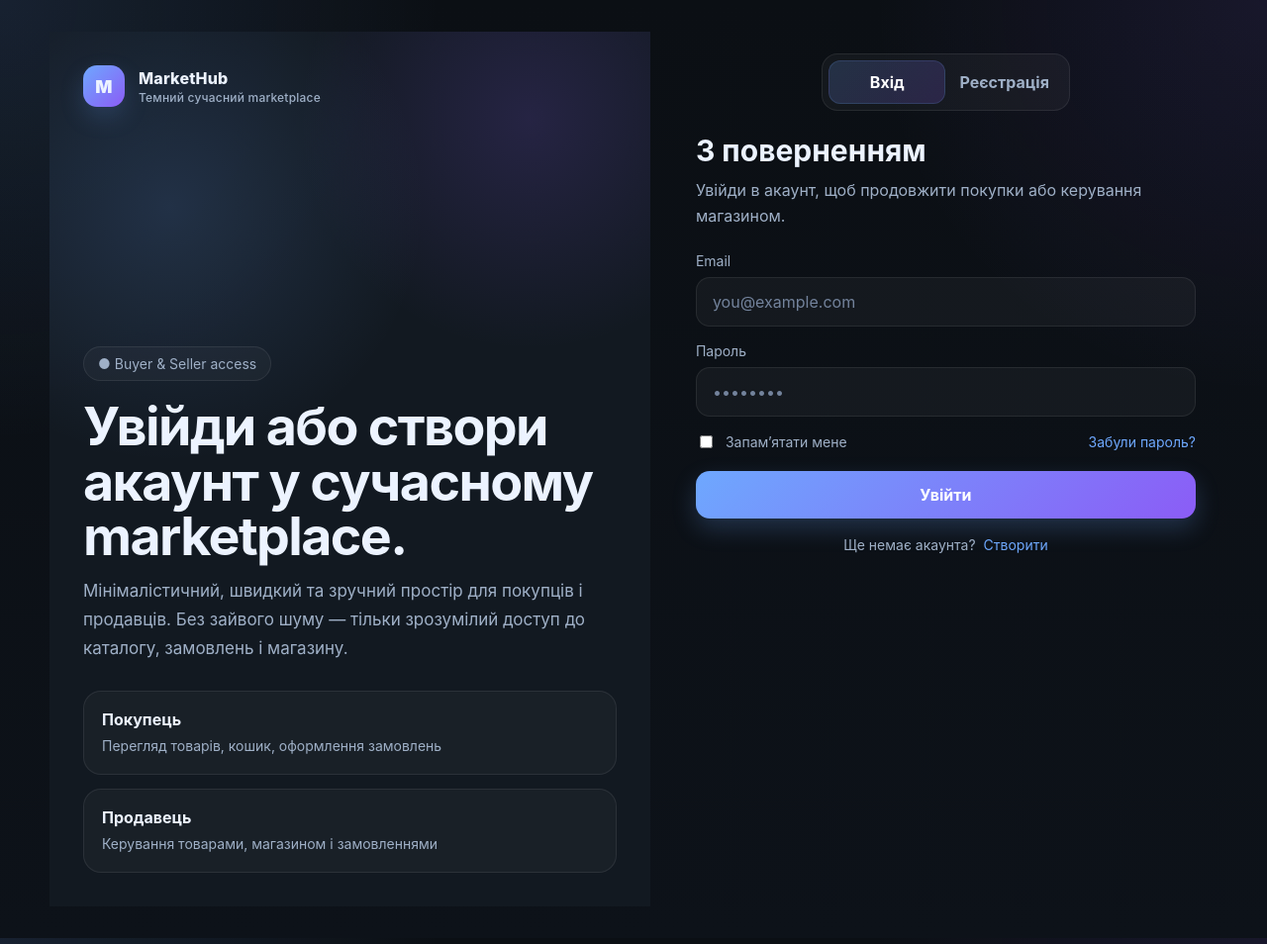
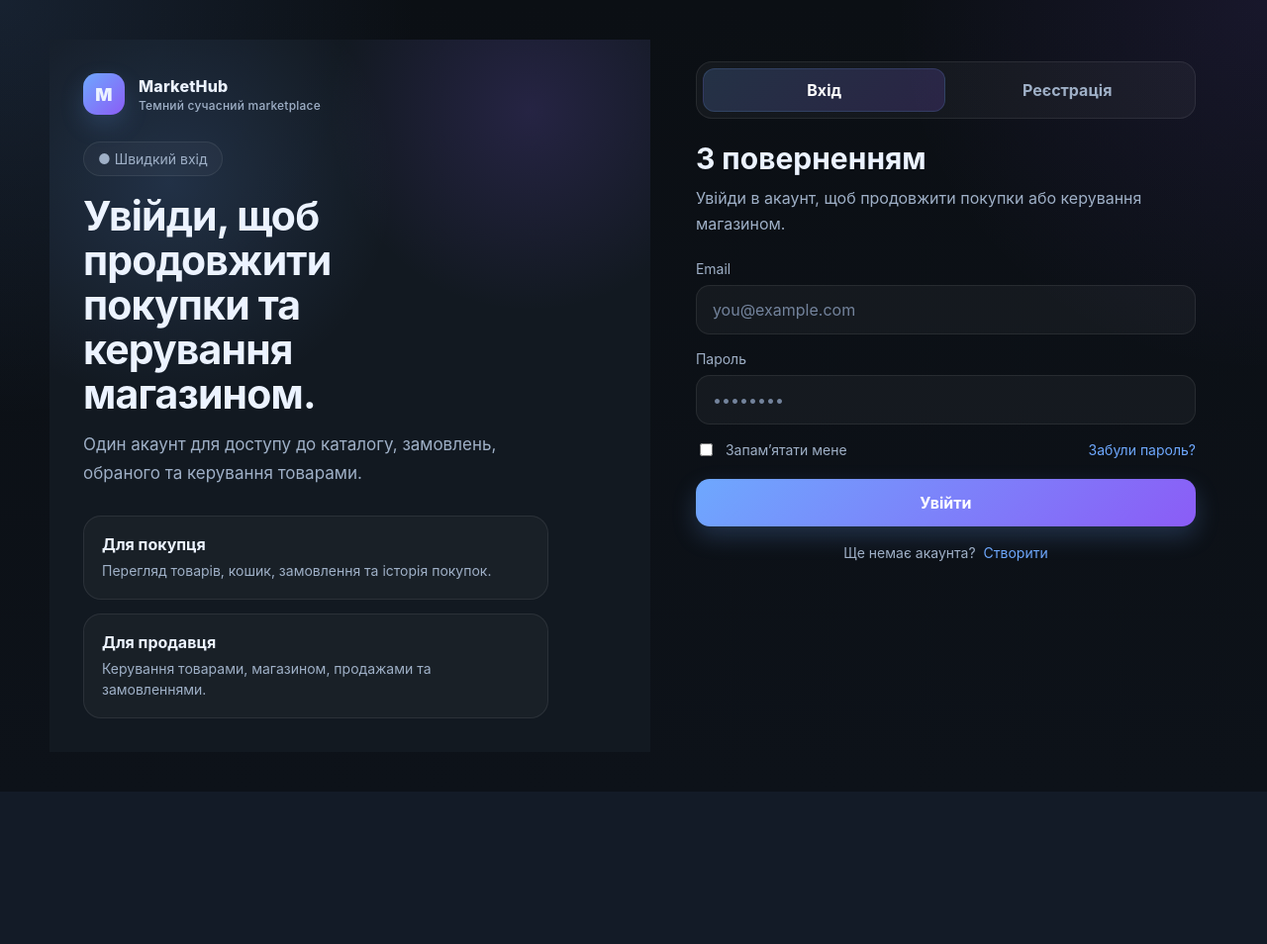
Before and after one commit to ZelenaZelenaZapka/MarketplacePortfolio, a Django app: page / in a window 1280 px wide. Shown: the whole page at 99% size. After the commit the page ends 800 px from the top, so only its background shows below. Run offline with Django 5.2, Linux system fonts and the light colour scheme.

Commit message:
fetch: auth processes data and highlights errors

```diff
--- a/mainapp/forms.py
+++ b/mainapp/forms.py
@@ -1,24 +1,84 @@
+import re
 from django import forms
+from django.contrib.auth.models import User
 
 class RegisterUserForm(forms.Form):
     ROLE_CHOICES = (
-        ('buyer', 'Покупець'),
-        ('seller', 'Продавець'),
+        ("buyer", "Покупець"),
+        ("seller", "Продавець"),
     )
 
-    name = forms.CharField(max_length=100)
-    email = forms.EmailField()
-    phone = forms.CharField(max_length=20)
-    password = forms.CharField(widget=forms.PasswordInput)
-    confirm_password = forms.CharField(widget=forms.PasswordInput)
-    role = forms.ChoiceField(choices=ROLE_CHOICES)
+    name = forms.CharField(
+        max_length=100,
+        error_messages={
+            "required": "Введіть ім’я",
+            "invalid": "Введіть коректний email",
+        }
+    )
+
+    email = forms.EmailField(
+        error_messages={
+            "required": "Введіть email",
+            "invalid": "Введіть коректний email",
+        }
+    )
+
+    phone = forms.CharField(
+        max_length=20,
+        error_messages={
+            "required": "Введіть номер телефону",
+        }
+    )
+
+    password = forms.CharField(
+        widget=forms.PasswordInput,
+        min_length=8,
+        error_messages={
+            "required": "Введіть пароль",
+            "min_length": "Пароль має містити мінімум 8 символів",
+        }
+    )
+
+    confirm_password = forms.CharField(
+        widget=forms.PasswordInput,
+        min_length=8,
+        error_messages={
+            "required": "Підтвердіть пароль",
+            "min_length": "Підтвердження пароля має містити мінімум 8 символів",
+        }
+    )
+
+    role = forms.ChoiceField(
+        choices=ROLE_CHOICES,
+        error_messages={
+            "required": "Оберіть роль",
+            "invalid_choice": "Оберіть коректну роль",
+        }
+    )
+
+    def clean_email(self):
+        email = self.cleaned_data.get("email")
+
+        if User.objects.filter(email=email).exists():
+            raise forms.ValidationError("Користувач з таким email вже існує")
+
+        return email
+
+    def clean_phone(self):
+        phone = self.cleaned_data.get("phone", "").strip()
+
+        if not re.fullmatch(r"^\+?\d{10,15}$", phone):
+            raise forms.ValidationError("Введіть коректний номер телефону")
+
+        return phone
 
     def clean(self):
         cleaned_data = super().clean()
-        password = cleaned_data.get('password')
-        confirm_password = cleaned_data.get('confirm_password')
+
+        password = cleaned_data.get("password")
+        confirm_password = cleaned_data.get("confirm_password")
 
         if password and confirm_password and password != confirm_password:
-            raise forms.ValidationError('Паролі не співпадають')
+            raise forms.ValidationError("Паролі не співпадають")
 
         return cleaned_data
--- a/mainapp/static/css/auth.css
+++ b/mainapp/static/css/auth.css
@@ -82,6 +82,7 @@ input {
   gap: 14px;
   font-weight: 800;
   letter-spacing: 0.2px;
+  margin-bottom: 8px;
 }
 
 .brand-logo {
@@ -105,7 +106,12 @@ input {
 }
 
 .hero-content {
-  max-width: 560px;
+  display: none;
+  max-width: 470px;
+}
+
+.hero-content.active {
+  display: block;
 }
 
 .pill {
@@ -123,9 +129,10 @@ input {
 
 .hero-content h1 {
   margin: 0 0 14px;
-  font-size: clamp(34px, 4.2vw, 58px);
-  line-height: 1.03;
-  letter-spacing: -0.03em;
+  font-size: clamp(30px, 3.2vw, 46px);
+  line-height: 1.1;
+  letter-spacing: -0.02em;
+  max-width: 12ch;
 }
 
 .hero-content p {
@@ -164,12 +171,7 @@ input {
   display: flex;
 }
 
-.auth-card {
-  width: 100%;
-  padding: 22px;
-  display: flex;
-  align-items: center;
-}
+
 
 .auth-switch {
   position: relative;
@@ -216,28 +218,15 @@ input {
 }
 
 .forms-wrap {
-  position: relative;
   width: 100%;
   max-width: 520px;
   margin: 0 auto;
-  min-height: 760px;
 }
 
-@media (max-width: 980px) {
-  .forms-wrap {
-    min-height: 800px;
-  }
-}
 
-@media (max-width: 640px) {
-  .forms-wrap {
-    min-height: 860px;
-  }
-}
 
 .auth-form {
-  position: absolute;
-  inset: 0;
+  display: none;
   opacity: 0;
   visibility: hidden;
   transform: translateY(14px) scale(0.985);
@@ -246,6 +235,7 @@ input {
 }
 
 .auth-form.active {
+  display: block;
   opacity: 1;
   visibility: visible;
   transform: translateY(0) scale(1);
@@ -416,8 +406,16 @@ input {
   }
 
   .auth-hero {
+    padding: 34px;
+    background:
+      radial-gradient(circle at 20% 20%, rgba(110,168,254,0.16), transparent 30%),
+      radial-gradient(circle at 80% 10%, rgba(139,92,246,0.16), transparent 25%),
+      rgba(20, 27, 36, 0.82);
+    display: flex;
+    flex-direction: column;
+    justify-content: flex-start;
+    gap: 48px;
     min-height: auto;
-    gap: 40px;
   }
 
   .forms-wrap {
@@ -457,3 +455,9 @@ input {
     min-height: 700px;
   }
 }
+
+.error-text {
+  color: #ff5f5f;
+  font-size: 14px;
+  margin-bottom: 6px;
+}
--- a/mainapp/static/js/auth.js
+++ b/mainapp/static/js/auth.js
@@ -12,6 +12,9 @@ const switchIndicator = document.getElementById("switch-indicator");
 const roleCards = document.querySelectorAll(".role-card");
 const selectedRoleInput = document.getElementById("selected-role");
 
+const heroLogin = document.getElementById("hero-login");
+const heroRegister = document.getElementById("hero-register");
+
 function showLogin() {
   loginForm.classList.add("active");
   registerForm.classList.remove("active");
@@ -20,6 +23,9 @@ function showLogin() {
   showRegisterBtn.classList.remove("active");
 
   switchIndicator.classList.remove("to-register");
+
+  heroLogin.classList.add("active");
+  heroRegister.classList.remove("active");
 }
 
 function showRegister() {
@@ -30,6 +36,9 @@ function showRegister() {
   showLoginBtn.classList.remove("active");
 
   switchIndicator.classList.add("to-register");
+
+  heroRegister.classList.add("active");
+  heroLogin.classList.remove("active");
 }
 
 showLoginBtn.addEventListener("click", showLogin);
@@ -44,3 +53,9 @@ roleCards.forEach((card) => {
     selectedRoleInput.value = card.dataset.role;
   });
 });
+
+if (registerForm.classList.contains("active")) {
+  showRegister();
+} else {
+  showLogin();
+}
--- a/mainapp/templates/auth_page/auth.html
+++ b/mainapp/templates/auth_page/auth.html
@@ -20,22 +20,40 @@
           </div>
         </a>
 
-        <div class="hero-content">
-          <span class="pill">● Buyer & Seller access</span>
-          <h1>Увійди або створи акаунт у сучасному marketplace.</h1>
+        <div class="hero-content active" id="hero-login">
+          <span class="pill">● Швидкий вхід</span>
+          <h1>Увійди, щоб продовжити покупки та керування магазином.</h1>
           <p>
-            Мінімалістичний, швидкий та зручний простір для покупців і продавців.
-            Без зайвого шуму — тільки зрозумілий доступ до каталогу, замовлень і магазину.
+            Один акаунт для доступу до каталогу, замовлень, обраного та керування товарами.
+          </p>
+
+          <div class="hero-points">
+            <div class="hero-point">
+              <strong>Для покупця</strong>
+              <span>Перегляд товарів, кошик, замовлення та історія покупок.</span>
+            </div>
+            <div class="hero-point">
+              <strong>Для продавця</strong>
+              <span>Керування товарами, магазином, продажами та замовленнями.</span>
+            </div>
+          </div>
+        </div>
+
+        <div class="hero-content" id="hero-register">
+          <span class="pill">● Новий акаунт</span>
+          <h1>Створи акаунт і почни купувати або продавати.</h1>
+          <p>
+            Обери роль, заповни кілька полів і отримай доступ до свого простору в marketplace.
           </p>
 
           <div class="hero-points">
             <div class="hero-point">
               <strong>Покупець</strong>
-              <span>Перегляд товарів, кошик, оформлення замовлень</span>
+              <span>Знаходь товари, додавай у кошик і оформлюй замовлення.</span>
             </div>
             <div class="hero-point">
               <strong>Продавець</strong>
-              <span>Керування товарами, магазином і замовленнями</span>
+              <span>Додавай товари, керуй магазином і приймай замовлення.</span>
             </div>
           </div>
         </div>
--- a/mainapp/templates/auth_page/form.html
+++ b/mainapp/templates/auth_page/form.html
@@ -9,7 +9,7 @@
         </div>
 
         <div class="forms-wrap">
-        <form class="auth-form active" id="login-form" method="post">
+        <form class="auth-form {% if not form.errors %}active{% endif %}" id="login-form" method="post">
             {% csrf_token %}
 
             <div class="form-head">
@@ -43,7 +43,15 @@
             </div>
         </form>
 
-        <form class="auth-form" id="register-form">
+        <form class="auth-form {% if form.errors %}active{% endif %}" id="register-form" method="POST" novalidate>
+            {% csrf_token %}
+
+            {% if form.non_field_errors %}
+                <div class="error-text">
+                    {{ form.non_field_errors }}
+                </div>
+            {% endif %}
+
             <div class="form-head">
                 <h2>Створення акаунта</h2>
                 <p>Обери роль і створи простий доступ до платформи за кілька кроків.</p>
@@ -63,31 +71,52 @@
                 </button>
             </div>
 
-            <input type="hidden" name="role" id="selected-role" value="buyer" />
+            <input type="hidden" name="role" id="selected-role" value="buyer">
+
+            {% if form.role.errors %}
+                <div class="error-text">
+                    {{ form.role.errors }}
+                </div>
+            {% endif %}
 
             <div class="form-group">
+                {% if form.name.errors %}
+                    <div class="error-text">{{ form.name.errors }}</div>
+                {% endif %}
                 <label for="register-name">Ім’я</label>
-            <input id="register-name" name="name" type="text" placeholder="Ваше ім’я" />
+                {{ form.name }}
             </div>
 
             <div class="form-group">
+                {% if form.email.errors %}
+                    <div class="error-text">{{ form.email.errors }}</div>
+                {% endif %}
                 <label for="register-email">Email</label>
-            <input id="register-email" name="email" type="email" placeholder="you@example.com" />
+                {{ form.email }}
             </div>
 
             <div class="form-group">
+                {% if form.phone.errors %}
+                    <div class="error-text">{{ form.phone.errors }}</div>
+                {% endif %}
                 <label for="register-phone">Номер</label>
-            <input id="register-phone" name="phone" type="tel" placeholder="+380123456789" />
+                {{ form.phone }}
             </div>
 
             <div class="form-group">
+                {% if form.password.errors %}
+                    <div class="error-text">{{ form.password.errors }}</div>
+                {% endif %}
                 <label for="register-password">Пароль</label>
-            <input id="register-password" name="password" type="password" placeholder="Створіть пароль" />
+                {{ form.password }}
             </div>
 
             <div class="form-group">
+                {% if form.confirm_password.errors %}
+                    <div class="error-text">{{ form.confirm_password.errors }}</div>
+                {% endif %}
                 <label for="register-password-repeat">Підтвердження пароля</label>
-            <input id="register-password-repeat" name="confirm_password" type="password" placeholder="Повторіть пароль" />
+                {{ form.confirm_password }}
             </div>
 
             <button class="btn btn-primary full-width" type="submit">Створити акаунт</button>
--- a/mainapp/urls.py
+++ b/mainapp/urls.py
@@ -3,6 +3,6 @@ from django.urls import path
 from . import views
 
 urlpatterns = [
-    path("store", views.index, name="index"),
-    path("", views.reg_page, name="reg"),
+    path("store", views.store_page, name="store"),
+    path("", views.register_view, name="reg"),
 ]
--- a/mainapp/views.py
+++ b/mainapp/views.py
@@ -1,20 +1,46 @@
 from django.shortcuts import render, redirect
+from django.contrib.auth.models import User
 from .forms import RegisterUserForm
+from .models import Customer, Seller
+from django.utils.text import slugify
 
-def index(request):
+def store_page(request):
     return render(request, "page_of_store/startpage.html")
 
-def reg_page(request):
-    return render(request, "auth_page/auth.html")
-
-def auth_view(request):
-    if request.method == 'POST':
+def register_view(request):
+    if request.method == "POST":
         form = RegisterUserForm(request.POST)
 
         if form.is_valid():
-            print(form.cleaned_data)
-            return redirect('index')
+            name = form.cleaned_data["name"]
+            email = form.cleaned_data["email"]
+            phone = form.cleaned_data["phone"]
+            password = form.cleaned_data["password"]
+            role = form.cleaned_data["role"]
+
+            user = User.objects.create_user(
+                username=email,
+                email=email,
+                password=password,
+                first_name=name,
+            )
+
+            if role == "buyer":
+                Customer.objects.create(
+                    user=user,
+                    phone=phone,
+                    slug=slugify(email),
+                )
+            else:
+                Seller.objects.create(
+                    user=user,
+                    phone=phone,
+                    slug=slugify(email),
+                )
+
+            print("Користувача створено")
+            return redirect("/store")
     else:
         form = RegisterUserForm()
 
-    return render(request, 'auth.html', {'form': form})
+    return render(request, "auth_page/auth.html", {"form": form})
```
Also changed, not shown: mainapp/models.py (+4 -9 lines), mainapp/migrations/0004_customer_user_seller_user.py (added), mainapp/migrations/0005_remove_customer_email_remove_customer_name_and_more.py (added), 1 other file. Lines whose indentation alone changed are shown as unchanged.
